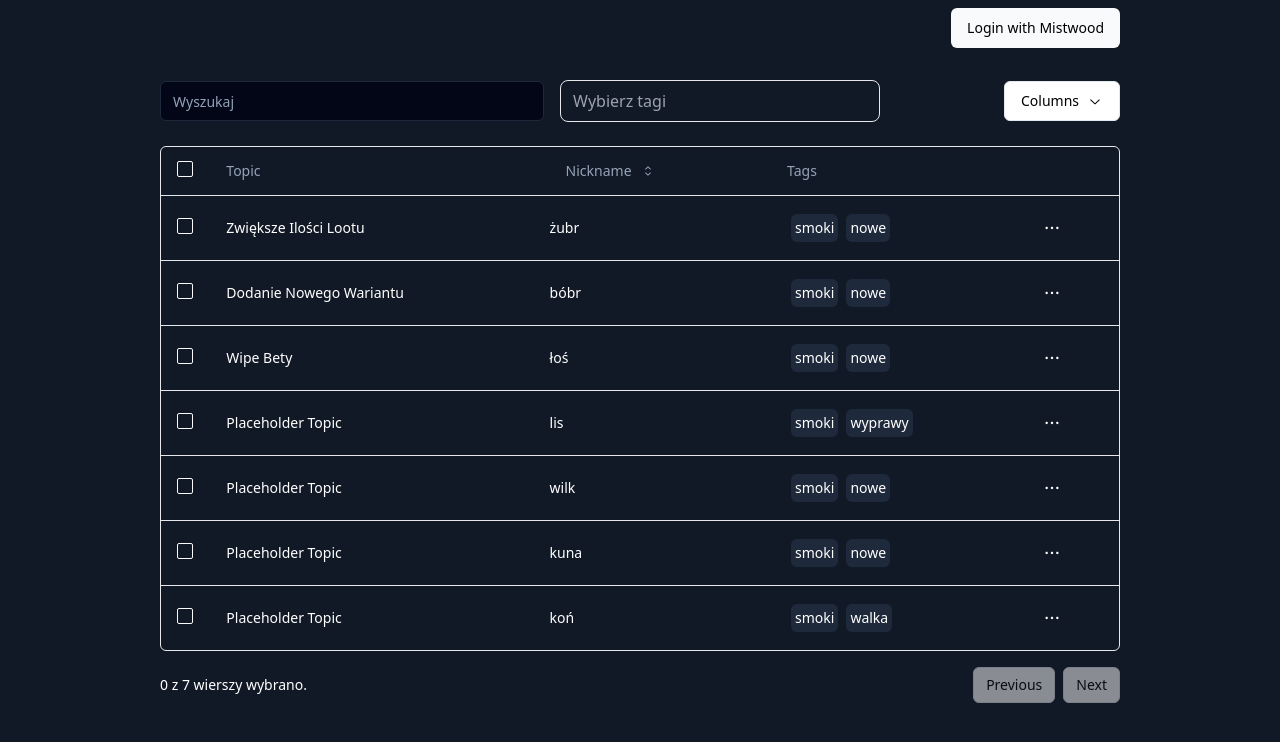
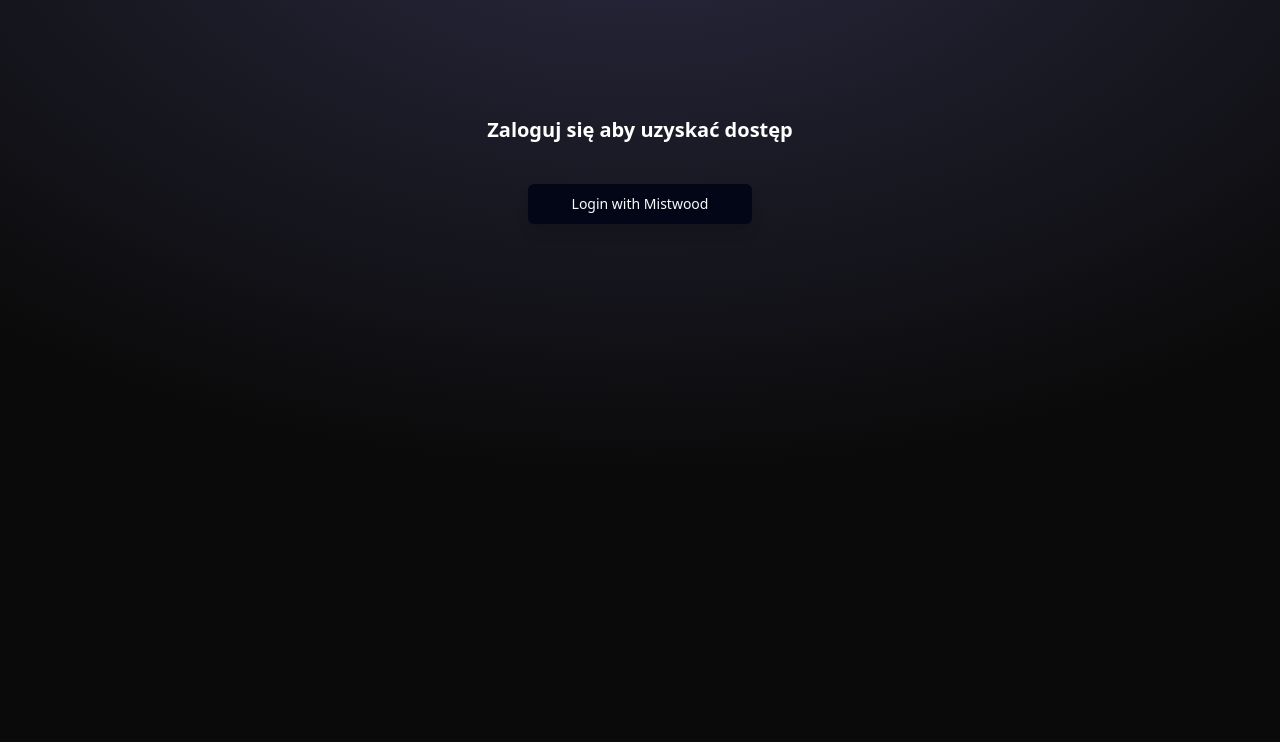
Before and after one commit to nghtw/mist, a Next.js app in the folder apps/web/: page / in a window 1280 px wide. Shown: the top 742 px of the page. Built offline with nearby package versions, Linux system fonts and the light colour scheme.

Commit message:
reedit template

```diff
--- a/apps/web/src/app/header.tsx
+++ b/apps/web/src/app/header.tsx
@@ -4,7 +4,7 @@
   return (
     <div className="w-full my-2 flex justify-center">
         <div className="w-3/4 flex justify-end">
-            <Button variant={'default'}>Login with Mistwood</Button>
+
         </div>
     </div>
   )
--- a/apps/web/src/app/layout.tsx
+++ b/apps/web/src/app/layout.tsx
@@ -11,8 +11,10 @@
   return (
     <html lang="en" className={interFont.variable}>
       <body>
-        <Header />
-        {children}
+        <div className="absolute top-0 z-[-2] h-screen w-screen bg-neutral-950 bg-[radial-gradient(ellipse_80%_80%_at_50%_-20%,rgba(120,119,198,0.3),rgba(255,255,255,0))]">
+          <Header />
+          {children}
+        </div>
       </body>
     </html>
   );
--- a/apps/web/src/app/page.tsx
+++ b/apps/web/src/app/page.tsx
@@ -1,16 +1,37 @@
+
 'use client'
 
+import { Button } from "~/components/ui/button";
 import { DataTable } from "../components/data-table";
+import { useState } from "react";
 
 export default function Home() {
 
+  const [isLogged, setIsLogged] = useState(false);
+
+  const handleLogin = () => {
+    setIsLogged(true);
+  }
 
 
  // komponenty zostaną przeniesione do osobnego folderu.
   return(
   <div className="w-full flex justify-center">
     <div className="w-3/4">
-      <DataTable />
+    {
+      isLogged ? (
+
+        <DataTable />
+      ) : (
+
+          <div className="w-full mt-20 flex justify-center flex-col content-center items-center">
+            <div className="p-5 pb-10 text-white font-bold text-xl">Zaloguj się aby uzyskać dostęp</div>
+            <Button variant={'default'} className="w-56 shadow-lg" onClick={handleLogin}>Login with Mistwood</Button>
+          </div>
+
+      )
+    }
+
     </div>
   </div>
   )
--- a/apps/web/src/components/ui/button.tsx
+++ b/apps/web/src/components/ui/button.tsx
@@ -9,7 +9,7 @@
   {
     variants: {
       variant: {
-        default: " bg-slate-50 text-slate-900hover:bg-slate-50/90",
+        default: " bg-slate-950 text-slate-50 hover:bg-slate-900/90",
         destructive:
           "bg-red-500 text-slate-50 hover:bg-red-500/90 dark:bg-red-900 dark:text-slate-50 dark:hover:bg-red-900/90",
         outline:
```
Also changed, not shown: 2 other files (tests, documents, lock files or other folders).
